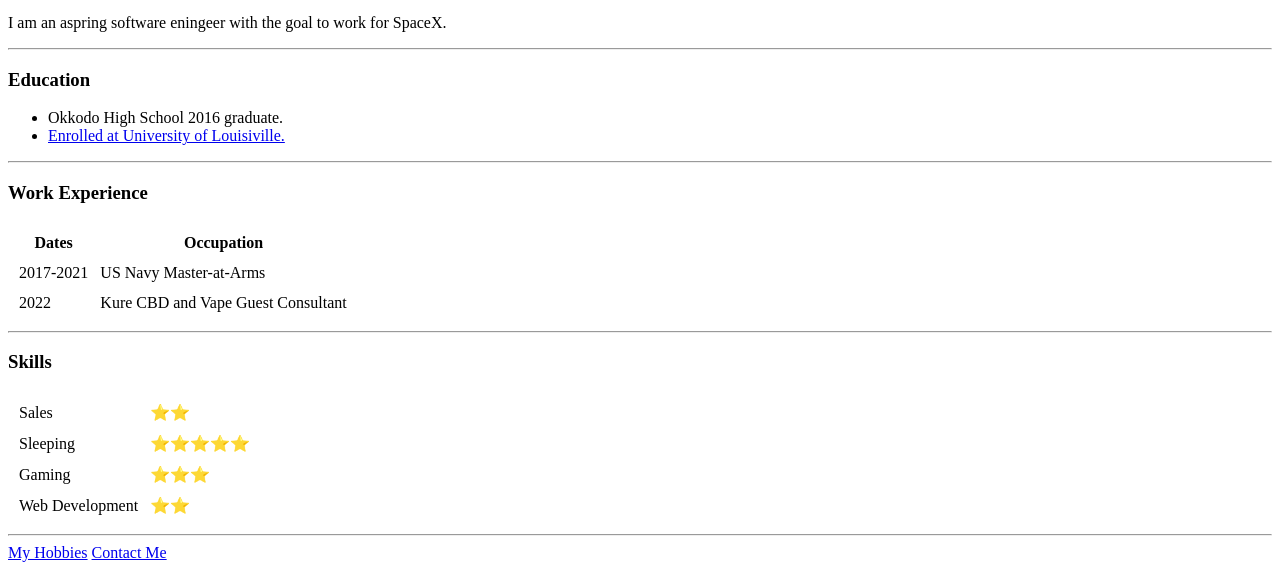
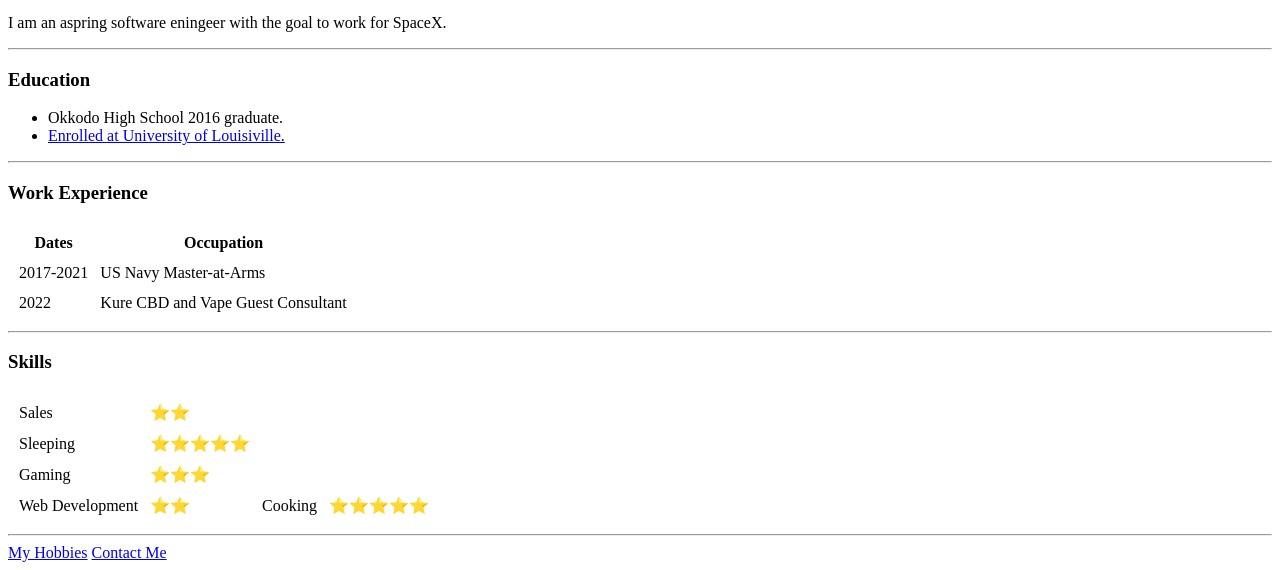
Before and after one commit to Rauqx/cv, a plain HTML site: page index.html in a window 1280 px wide. Shown: the part 412-982 px from the top of the page. Drawn offline with Linux system fonts and the light colour scheme.

Commit message:
Update index.html

```diff
--- a/index.html
+++ b/index.html
@@ -55,6 +55,8 @@
     <tr>
       <td>  Web Development</td>
       <td>⭐⭐</td>
+      <td> Cooking </td>
+      <td>⭐⭐⭐⭐⭐</td>
     </tr>
   </table>
  <hr>
```
